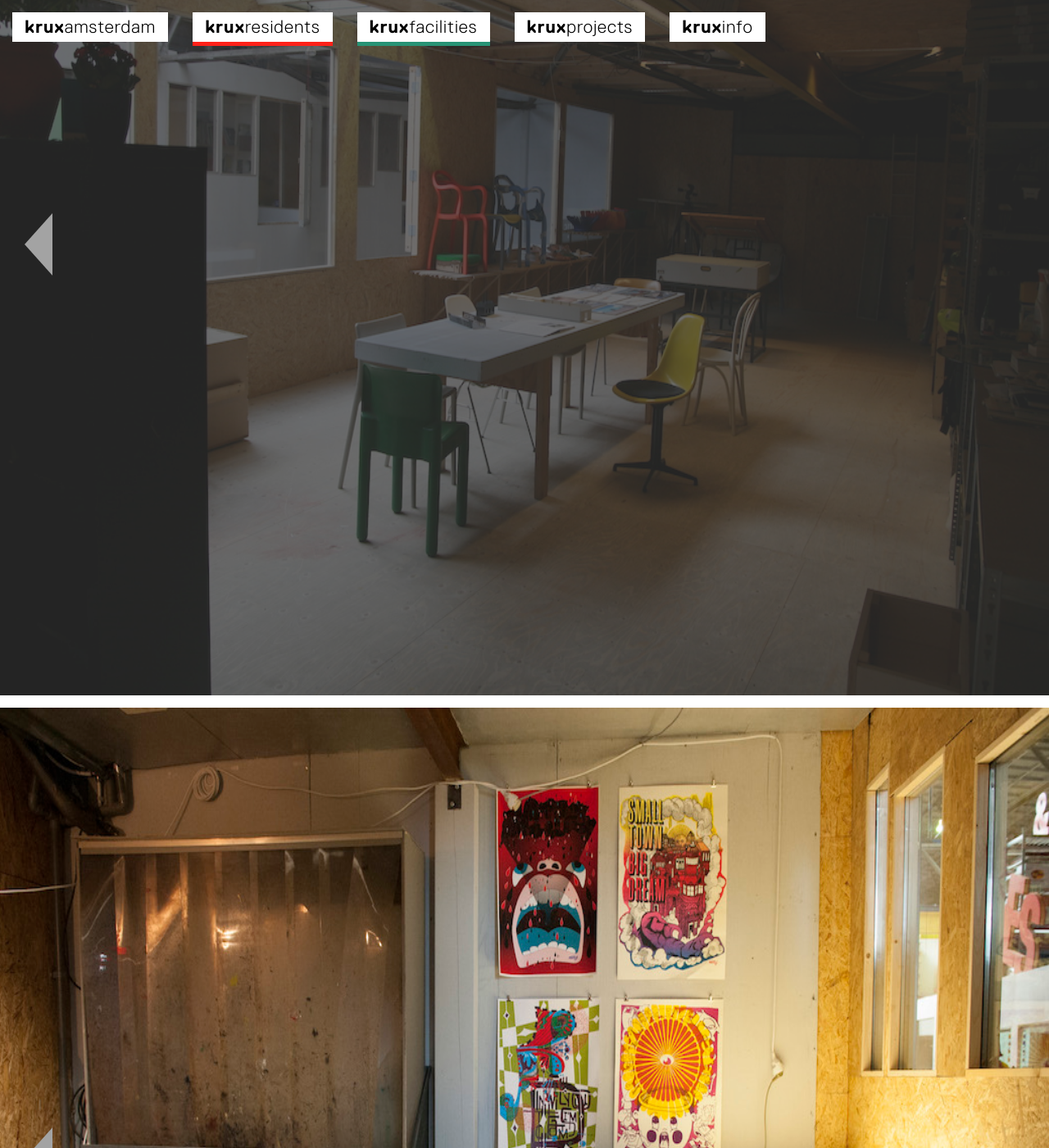
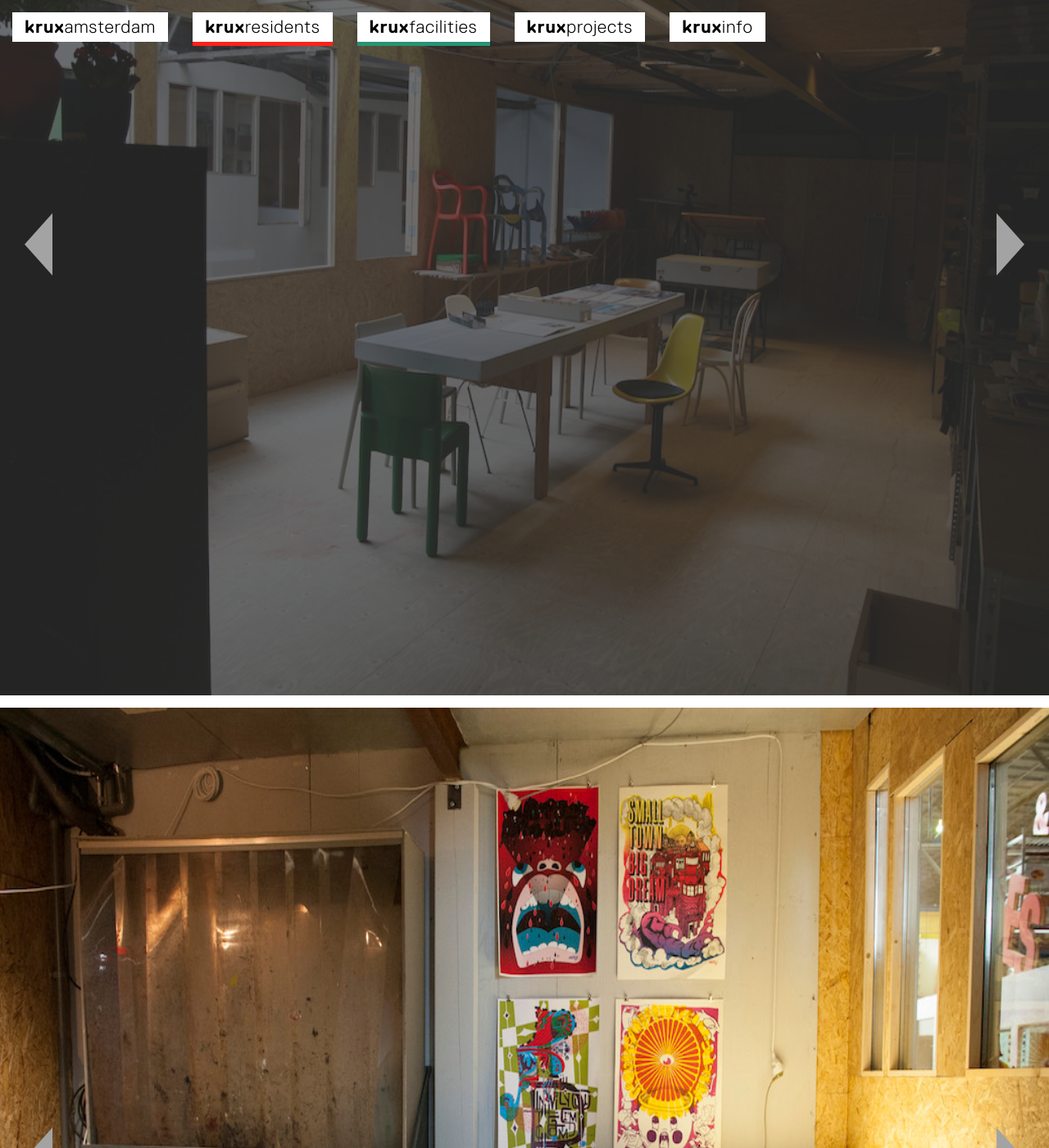
Before and after one commit to frankmolenaar1986/frankmolenaar1986.github.io, a Jekyll site: the page built from index.md, in a window 1280 px wide and 1400 px high, scrolled down 1367 px. Shown: the whole window at 82% size. Built offline with Jekyll 4.4.1, drawn with Linux system fonts in a browser that asks for light colours; nearby versions of some CDN libraries.

Commit message:
lukt niet

```diff
--- a/css/style.css
+++ b/css/style.css
@@ -122,8 +122,7 @@ div.page-content {
 .fp-controlArrow.fp-next {
 	right: 15px;
 	border-width: 38.5px 0 38.5px 34px;
-	border-color: transparent transparent transparent ;
-	background:url(../images/arrow_right.png) no-repeat;
+	border-color: transparent transparent transparent #A3A3A3;
 }
 
 .fp-controlArrow.fp-next:hover {
```
